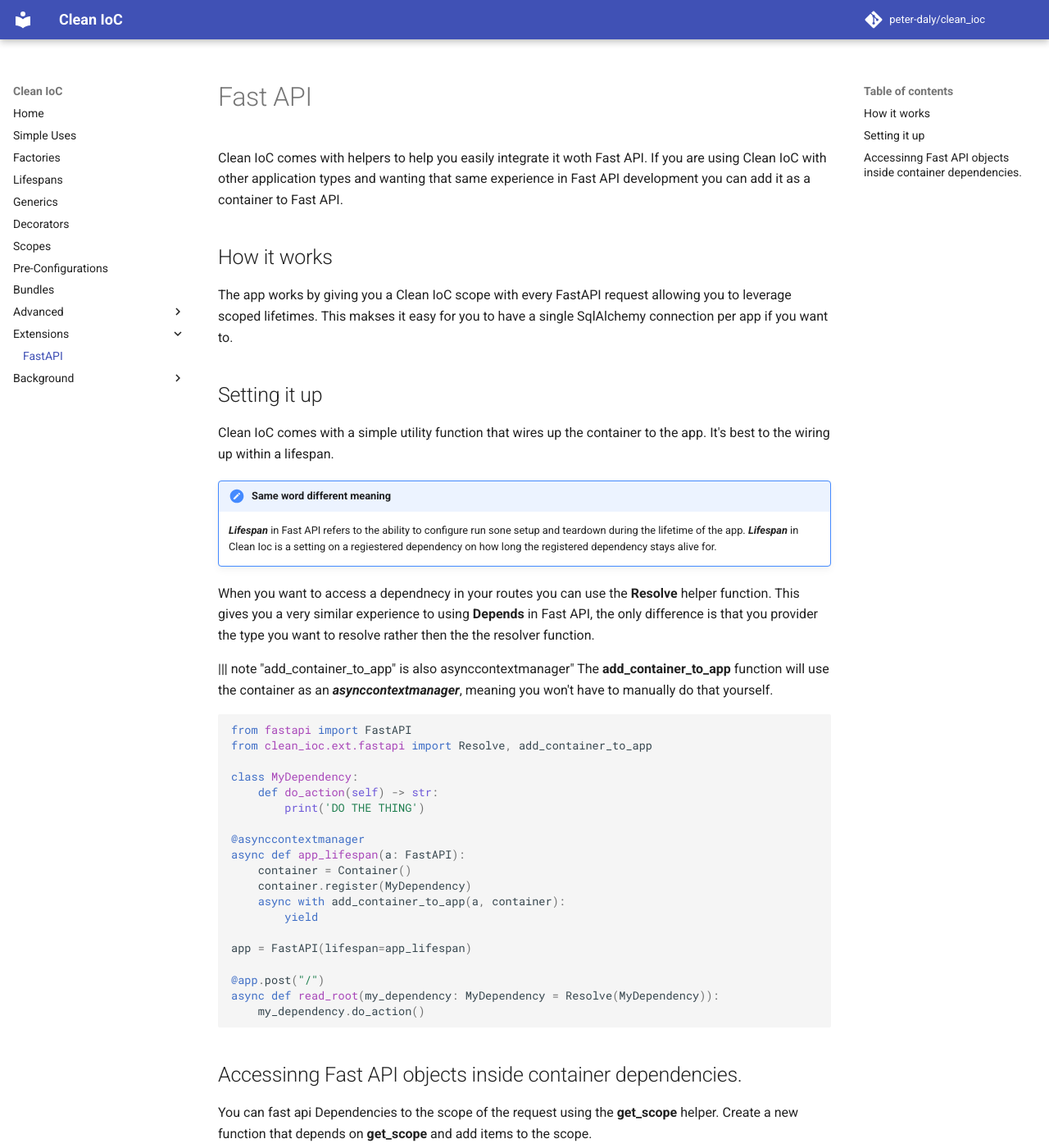
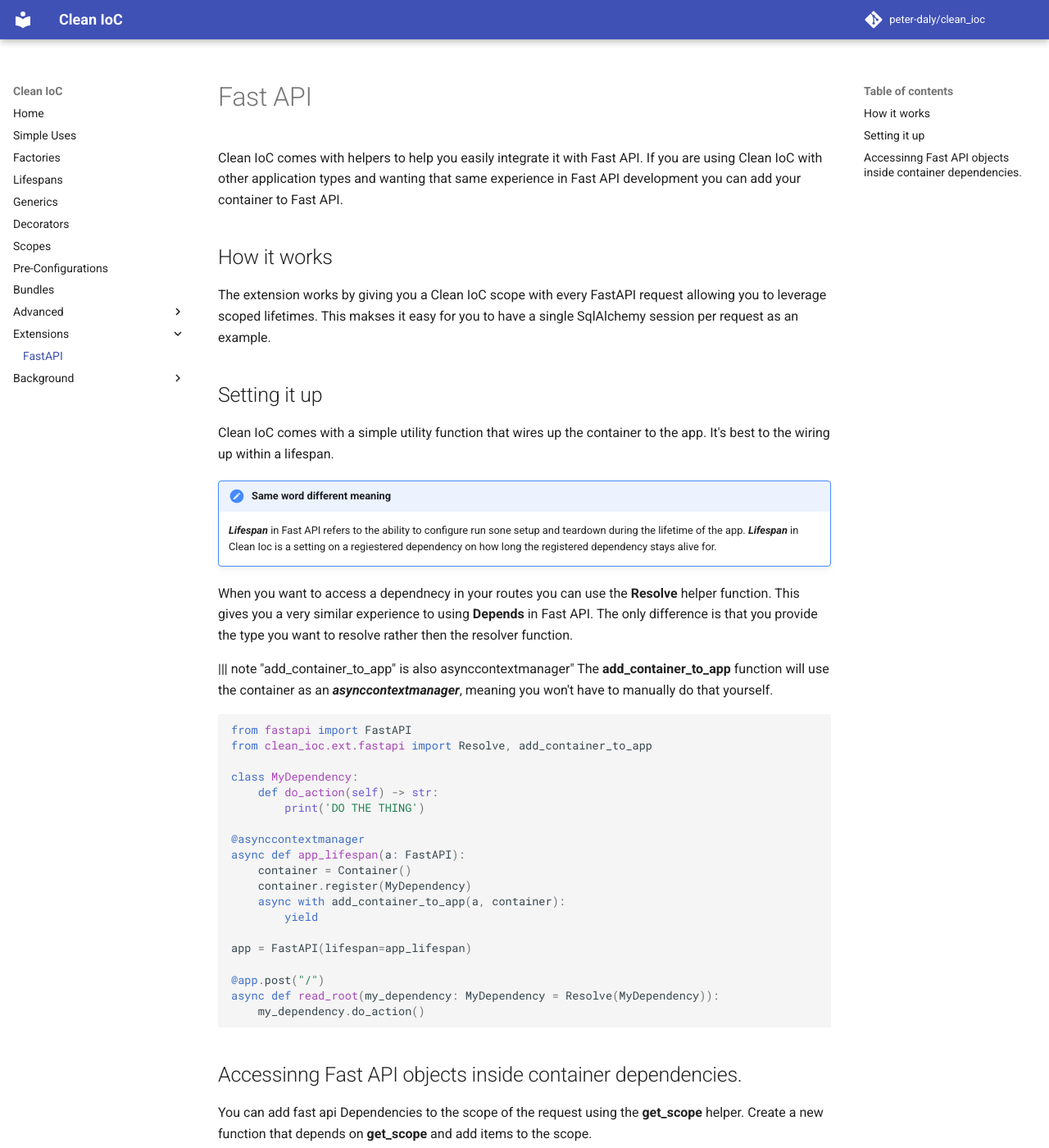
Before and after one commit to peter-daly/clean_ioc, an MkDocs documentation site: the page built from docs/extensions/fastapi.md, in a window 1280 px wide and 1400 px high. Shown: the whole window at 82% size. Built offline with MkDocs 1.6.1 and Material for MkDocs 9.7.7, drawn with Linux system fonts in a browser that asks for light colours; comment, search, counter and statistics services are not loaded.

Commit message:
Update fastapi.md

````diff
--- a/docs/extensions/fastapi.md
+++ b/docs/extensions/fastapi.md
@@ -1,11 +1,11 @@
 # Fast API
 
-Clean IoC comes with helpers to help you easily integrate it woth Fast API. If you are using Clean IoC with other application types and wanting that same experience in Fast API development you can add it as a container to Fast API.
+Clean IoC comes with helpers to help you easily integrate it with Fast API. If you are using Clean IoC with other application types and wanting that same experience in Fast API development you can add your container to Fast API.
 
 
 ## How it works
 
-The app works by giving you a Clean IoC scope with every FastAPI request allowing you to leverage scoped lifetimes. This makses it easy for you to have a single SqlAlchemy connection per app if you want to.
+The extension works by giving you a Clean IoC scope with every FastAPI request allowing you to leverage scoped lifetimes. This makses it easy for you to have a single SqlAlchemy session per request as an example.
 
 
 ## Setting it up
@@ -18,7 +18,7 @@
 
 
 When you want to access a dependnecy in your routes you can use the **Resolve** helper function.
-This gives you a  very similar experience to using **Depends** in Fast API, the only difference is that you provider the type you want to resolve rather then the the resolver function.
+This gives you a very similar experience to using **Depends** in Fast API. The only difference is that you provide the type you want to resolve rather then the resolver function.
 
 ||| note "add_container_to_app" is also asynccontextmanager"
     The **add_container_to_app** function will use the container as an ***asynccontextmanager***, meaning you won't have to manually do that yourself.
@@ -48,7 +48,7 @@
 
 ## Accessinng Fast API objects inside container dependencies.
 
-You can fast api Dependencies to the scope of the request using the **get_scope** helper.
+You can add fast api Dependencies to the scope of the request using the **get_scope** helper.
 Create a new function that depends on **get_scope** and add items to the scope.
 
 ```python
````
